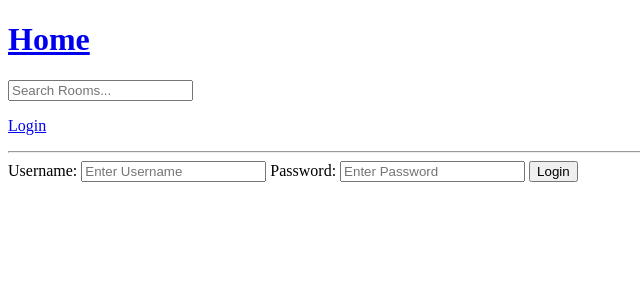
After one commit to kevgathuku/studybud-django, a Django app: page /login in a window 1280 px wide. The commit adds this page. Shown: the top 300 px of the page, without its empty margins (0-640 px from the left). Run offline with Django 4.2, Linux system fonts and the light colour scheme.

Commit message:
Implement user login and logout

```diff
--- /dev/null
+++ b/base/templates/base/login_register.html
@@ -0,0 +1,17 @@
+{% extends 'main.html' %} {% block content %}
+
+<div>
+  <form method="POST" action="">
+    {% csrf_token %}
+
+    <label>Username:</label>
+    <input type="text" name="username" placeholder="Enter Username" />
+
+    <label>Password:</label>
+    <input type="password" name="password" placeholder="Enter Password" />
+
+    <input type="submit" value="Login" />
+  </form>
+</div>
+
+{% endblock content %}
--- a/base/urls.py
+++ b/base/urls.py
@@ -4,6 +4,8 @@ from . import views
 
 urlpatterns = [
     path('', views.home, name="home"),
+    path('login', views.login_user, name="login"),
+    path('logout', views.logout_user, name="logout"),
     path('room/<str:id>', views.room, name="room"),
     path('create_room', views.create_room, name="create_room"),
     path('update_room/<str:id>', views.update_room, name="update_room"),
--- a/base/views.py
+++ b/base/views.py
@@ -1,7 +1,37 @@
+from django.contrib import messages
+from django.contrib.auth.models import User
+from django.contrib.auth import authenticate, login, logout
+from django.db.models import Q
 from django.shortcuts import render, redirect
-from django.db.models import Q
 from .models import Room, Topic
 from .forms import RoomForm
+
+
+def login_user(request):
+    if request.method == 'POST':
+        username = request.POST.get('username')
+        password = request.POST.get('password')
+
+        try:
+            user = User.objects.get(username=username)
+        except:
+            messages.error(request, 'Invalid credentials')
+
+        user = authenticate(request, username=username, password=password)
+
+        if user is not None:
+            login(request, user)
+            return redirect('home')
+        else:
+            messages.error(request, 'Invalid credentials')
+
+    context = {}
+    return render(request, 'base/login_register.html', context)
+
+
+def logout_user(request):
+    logout(request)
+    return redirect('home')
 
 
 def home(request):
--- a/templates/main.html
+++ b/templates/main.html
@@ -12,6 +12,14 @@
 <body>
   {% include 'navbar.html' %}
 
+  {% if messages %}
+    <ul class="messages">
+        {% for message in messages %}
+        <li{% if message.tags %} class="{{ message.tags }}"{% endif %}>{{ message }}</li>
+        {% endfor %}
+    </ul>
+  {% endif %}
+
   {% block content %}
 
   {% endblock %}
--- a/templates/navbar.html
+++ b/templates/navbar.html
@@ -6,4 +6,15 @@
   <input type="text" name="q" placeholder="Search Rooms..." />
 </form>
 
+{% if request.user.is_authenticated %}
+  <a href="{% url 'logout' %}">
+    <p>Logout</p>
+  </a>
+
+{% else %}
+  <a href="{% url 'login' %}">
+    <p>Login</p>
+  </a>
+{% endif %}
+
 <hr />
```
